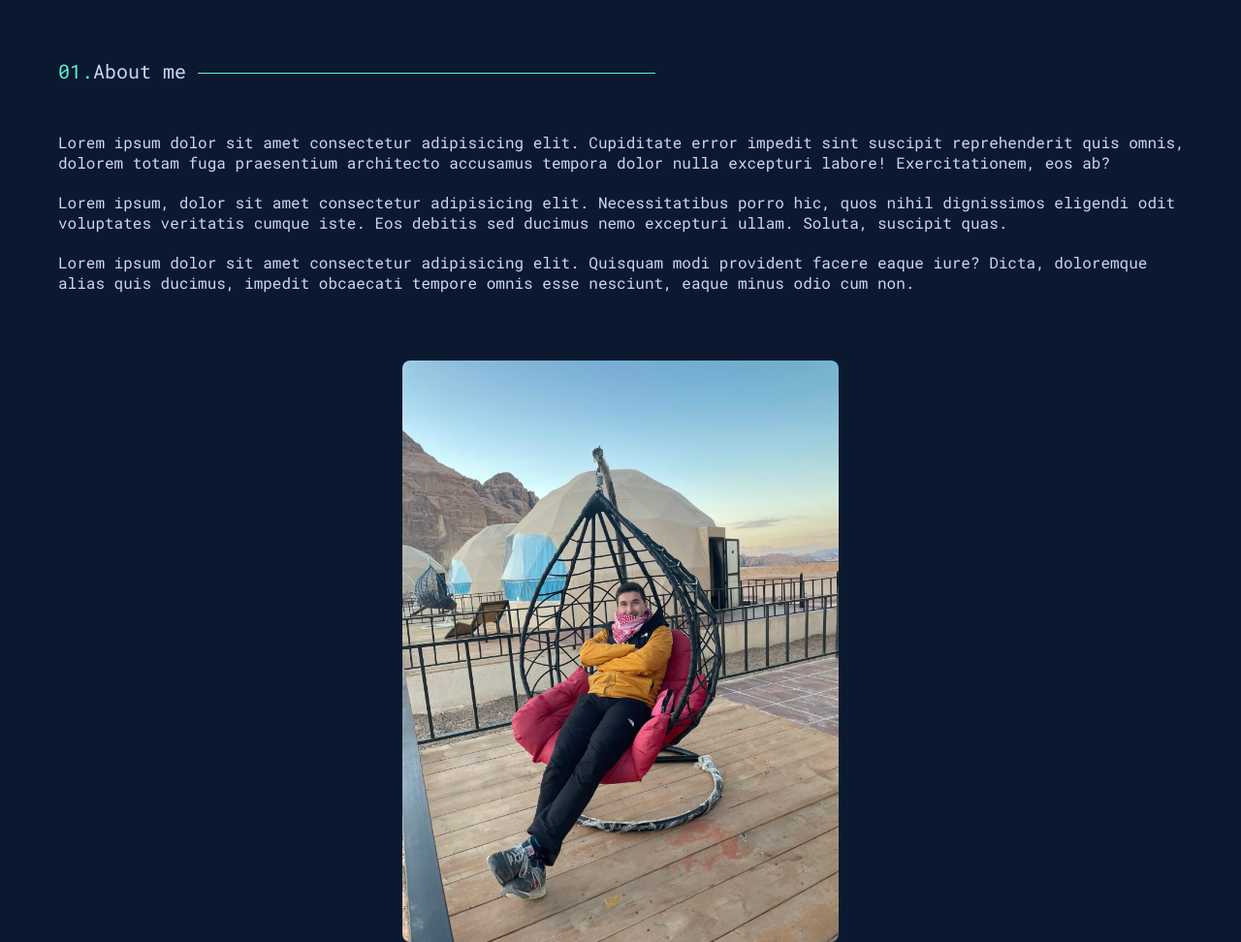
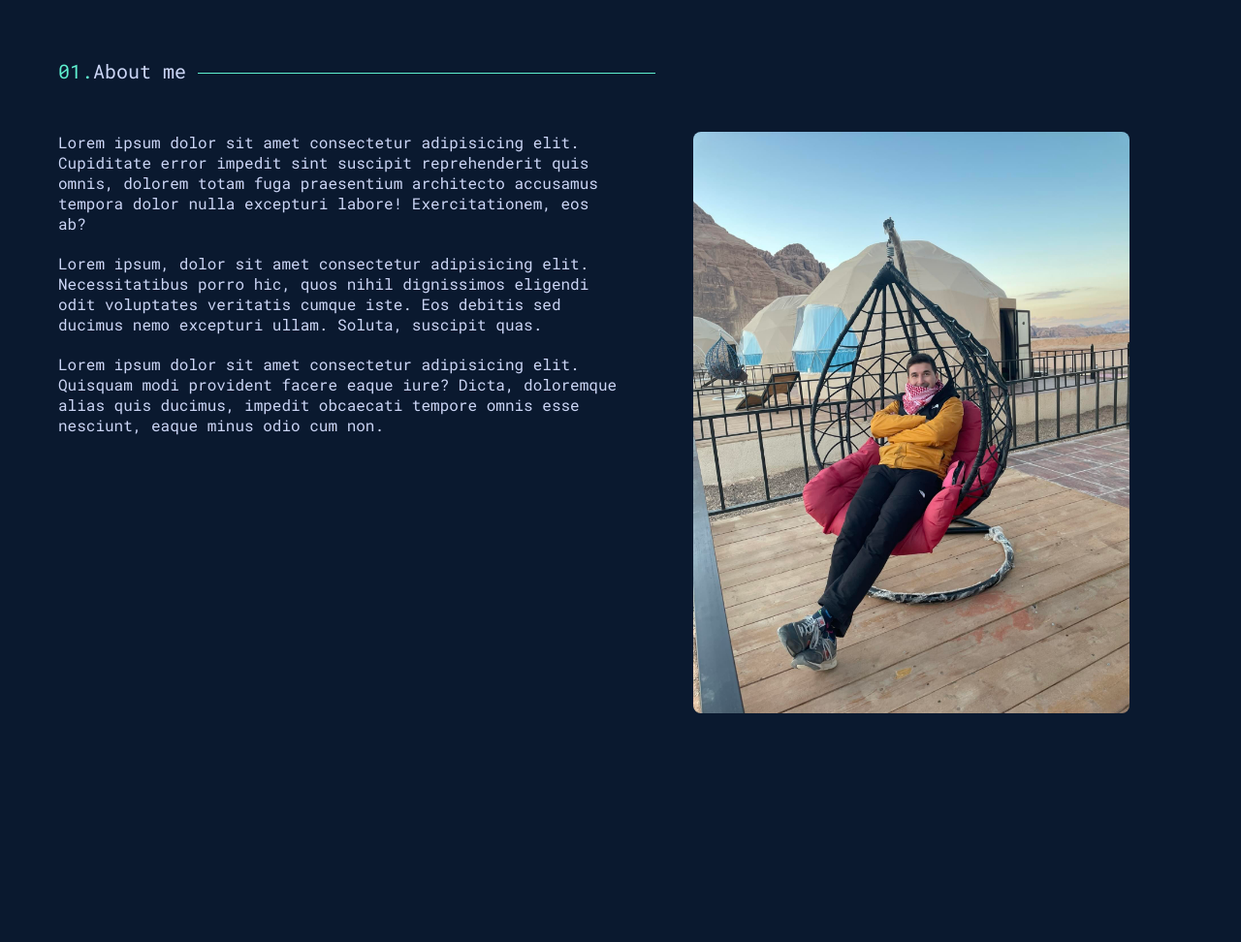
Before and after one commit to BuszujacyWPszenzycie/AboutMe, a plain HTML site: page index.html in a window 1280 px wide. Shown: the part 900-1872 px from the top of the page at 97% size. After the commit the page ends 1846 px from the top, so only its background shows below. Drawn offline with nearby package versions, Linux system fonts and the light colour scheme.

```diff
--- a/src/sass/_small.scss
+++ b/src/sass/_small.scss
@@ -45,3 +45,16 @@
 		}
 	}
 }
+
+.about {
+	&__box {
+		grid-template-columns: repeat(2, 1fr);
+		&-info {
+			grid-column: 1/2;
+		}
+
+		// &-picture {
+		// 	// grid-column: 2/3;
+		// }
+	}
+}
--- a/src/sass/main.scss
+++ b/src/sass/main.scss
@@ -160,13 +160,13 @@
 .about {
 	&__box {
 		display: grid;
-		grid-template-columns: 1;
+		grid-template-columns: repeat(1, 1fr);
 
 		&-info {
 			padding-bottom: 5rem;
 			padding-left: 2rem;
 			color: $light-blue;
-			// grid-column: 1/3;
+			grid-column: 1/2;
 			&-p {
 				padding-bottom: 2rem;
 			}
@@ -179,6 +179,7 @@
 				max-width: 450px;
 				border-radius: 8px;
 				perspective: 1000px;
+				grid-column: 2/3;
 			}
 		}
 	}
```
Also changed, not shown: dist/css/main.min.css, index.html (line endings or trailing spaces), 1 other file.
